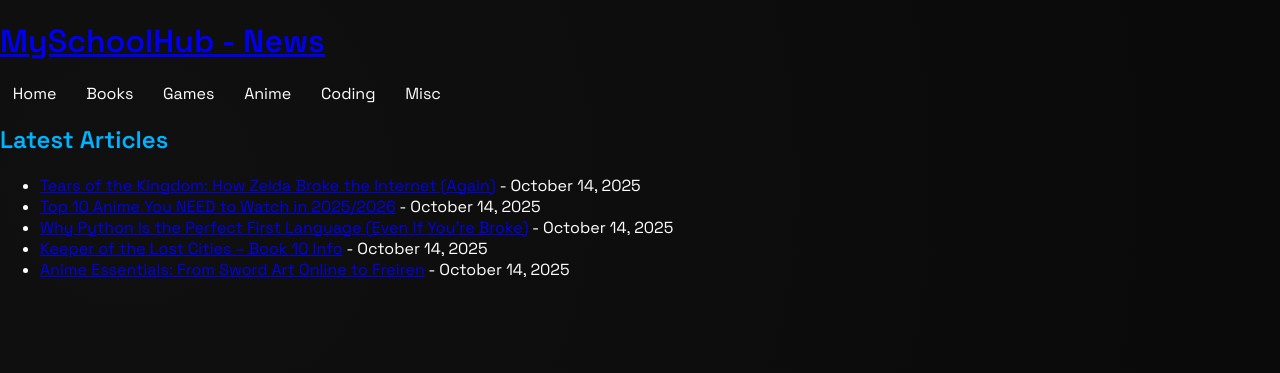
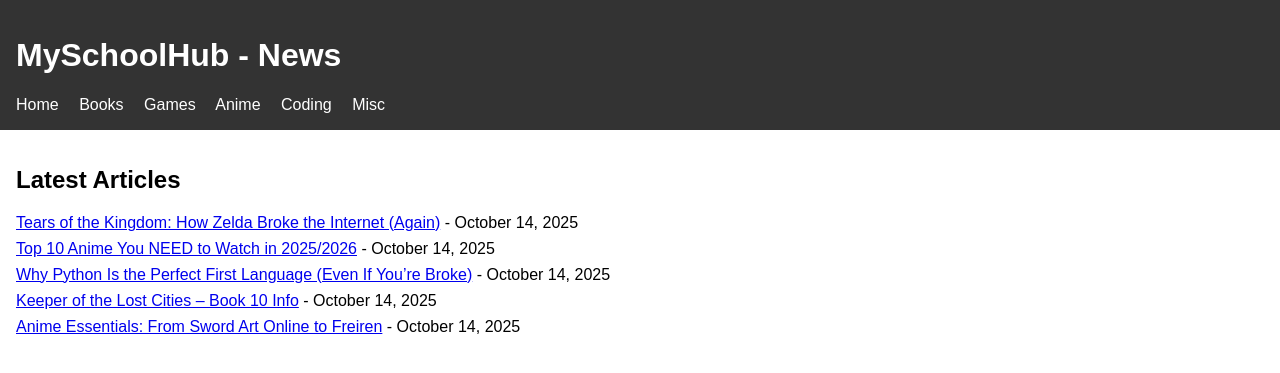
Before and after one commit to myschoolhub/myschoolhub.github.io, a Jekyll site: the page built from README.md, in a window 1280 px wide. Shown: the top 373 px of the page. Built offline with Jekyll 4.4.1, drawn with Linux system fonts in a browser that asks for light colours; our own code applies the rules of GitHub Pages for plain Markdown files.

Commit message:
Update style.css

```diff
--- a/css/style.css
+++ b/css/style.css
@@ -1,95 +1,35 @@
-@import url('https://fonts.googleapis.com/css2?family=Space+Grotesk:wght@400;600&display=swap');
-
-:root {
-  --bg-dark: #0d0d0d;
-  --accent: #00b3ff;
-  --glass: rgba(255, 255, 255, 0.08);
-  --border: rgba(255, 255, 255, 0.12);
-  --blur: 20px;
+body {
+  font-family: Arial, sans-serif;
+  margin: 0;
+  padding: 0;
 }
 
-* { box-sizing: border-box; }
-
-body {
-  font-family: 'Space Grotesk', sans-serif;
-  margin: 0;
-  background: radial-gradient(circle at 10% 20%, #101010, #0a0a0a 80%);
+header {
+  background: #333;
   color: #fff;
-  background-attachment: fixed;
+  padding: 1em;
 }
 
-/* NAVBAR */
-.navbar {
-  position: sticky;
-  top: 0;
-  background: var(--glass);
-  backdrop-filter: blur(var(--blur));
-  border-bottom: 1px solid var(--border);
-  padding: 1rem 2rem;
-  z-index: 999;
-}
-
-.nav-inner {
-  display: flex;
-  justify-content: space-between;
-  align-items: center;
-}
-
-.logo a {
-  color: var(--accent);
-  font-weight: 600;
+header h1 a {
+  color: #fff;
   text-decoration: none;
-  font-size: 1.3rem;
 }
 
 nav a {
   color: #fff;
-  margin: 0 0.8rem;
+  margin-right: 1em;
   text-decoration: none;
-  transition: 0.2s;
 }
 
-nav a:hover {
-  color: var(--accent);
-  text-shadow: 0 0 8px var(--accent);
+main {
+  padding: 1em;
 }
 
-/* MAIN CONTAINER */
-.container {
-  max-width: 900px;
-  margin: 2rem auto;
-  background: var(--glass);
-  border-radius: 20px;
-  padding: 2rem;
-  border: 1px solid var(--border);
-  backdrop-filter: blur(var(--blur));
-  box-shadow: 0 8px 32px rgba(0, 0, 0, 0.4);
+ul {
+  list-style: none;
+  padding: 0;
 }
 
-/* POSTS */
-.post {
-  background: var(--glass);
-  border: 1px solid var(--border);
-  border-radius: 15px;
-  padding: 1.5rem;
-  margin-bottom: 1.5rem;
-  backdrop-filter: blur(var(--blur));
-  transition: 0.3s ease;
+ul li {
+  margin-bottom: 0.5em;
 }
-
-.post:hover {
-  transform: translateY(-4px);
-  box-shadow: 0 0 25px rgba(0, 179, 255, 0.3);
-}
-
-h1, h2, h3 {
-  color: var(--accent);
-}
-
-/* FOOTER */
-footer {
-  text-align: center;
-  padding: 2rem;
-  opacity: 0.6;
-  font-size: 0.9rem;
-}
```
